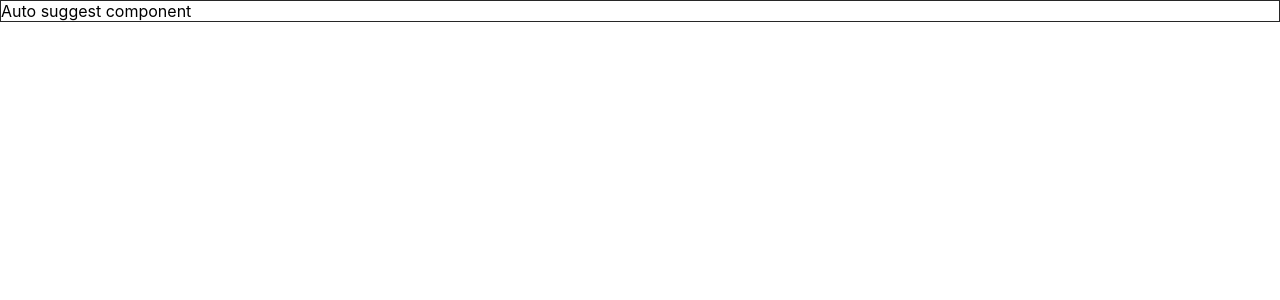
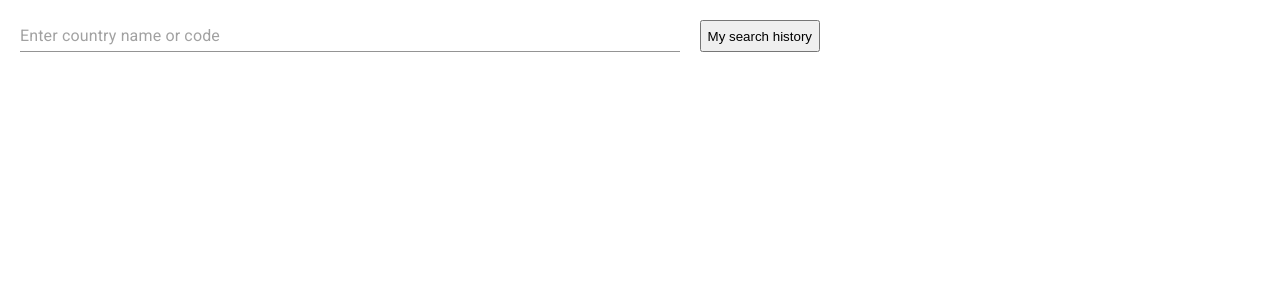
Before and after one commit to mtranggit/country-search, a React (Create React App) app: page / in a window 1280 px wide. Shown: the top 300 px of the page. Built offline with nearby package versions, Linux system fonts and the light colour scheme.

Commit message:
layout search

```diff
--- a/src/components/AutoSuggest.js
+++ b/src/components/AutoSuggest.js
@@ -1,17 +1,56 @@
-import React from 'react'
+import React, {useState, useEffect} from 'react'
 import {createStyles, withStyles} from '@material-ui/core/styles'
+import TextField from '@material-ui/core/TextField'
+import Paper from '@material-ui/core/Paper'
+import MenuItem from '@material-ui/core/MenuItem'
 
 const styles = theme =>
   createStyles({
     container: {
-      with: 600,
-      border: '1px solid #272727',
+      padding: 20,
+      display: 'grid',
+      gridTemplateColumns: '1fr auto',
+      gridGap: 20,
+      maxWidth: 800,
+      // border: '1px solid #272727',
     },
   })
 
+const KEY_UP = 38
+const KEY_DOWN = 40
+const KEY_ENTER = 13
+
 const AutoSuggest = props => {
+  const [value, setValue] = useState('')
+  const [suggestions, setSuggestions] = useState([])
+  const [selectedIndex, setSelectedIndex] = useState(0)
+  const [menuOpen, setMenuOpen] = useState(false)
+
+  const handleChange = e => {
+    setValue(e.target.value)
+  }
+
+  const handleKeyDown = e => {
+    console.log(e.keyCode)
+  }
+
+  const handleShowHistory = e => {
+    console.log('Show search history')
+  }
+
   const {classes} = props
-  return <div className={classes.container}>Auto suggest component</div>
+  return (
+    <div className={classes.container}>
+      <TextField
+        fullWidth
+        value={value}
+        onChange={handleChange}
+        onKeyDown={handleKeyDown}
+        placeholder="Enter country name or code"
+      />
+      <button onClick={handleShowHistory}>My search history</button>
+    </div>
+  )
 }
 
 const StyledComponent = withStyles(styles)(AutoSuggest)
```
